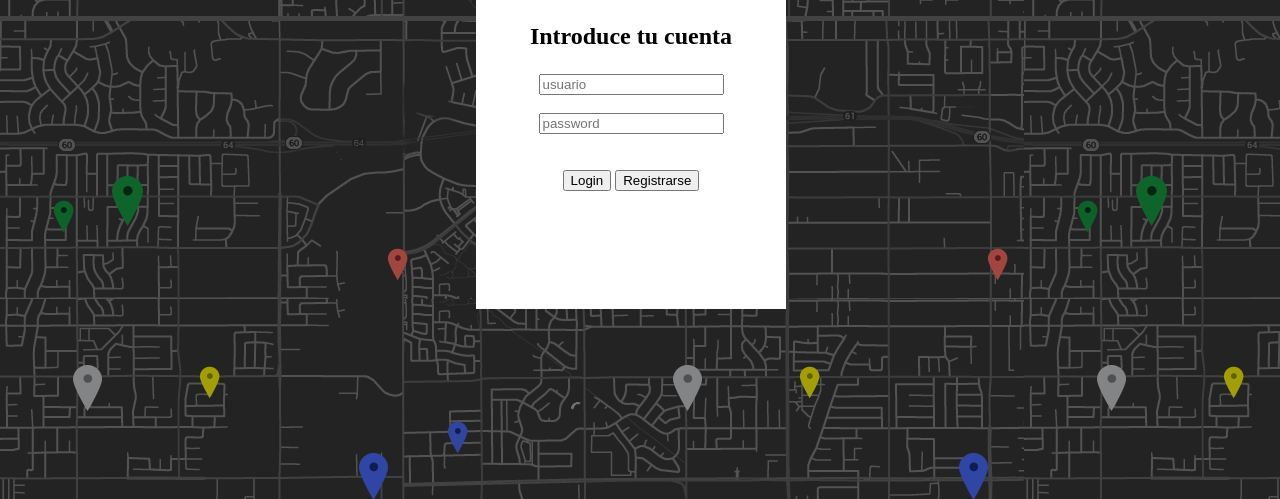
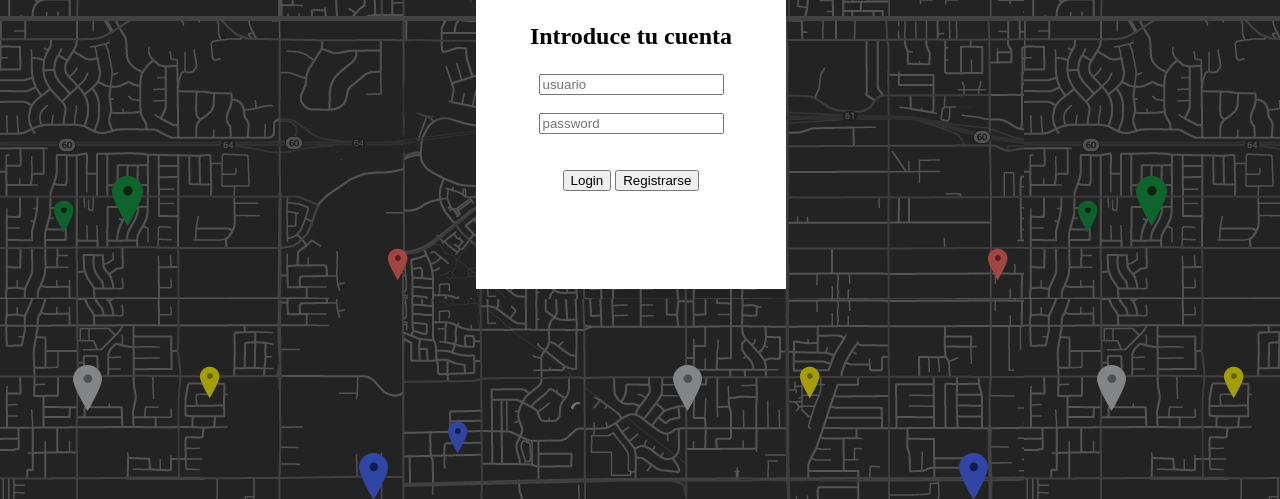
Before and after one commit to Pjorda96/lolitos, a PHP site: page /public/views/loginview.php in a window 1280 px wide. Shown: the part 301-800 px from the top of the page. Run offline with PHP 8.4, Linux system fonts and the light colour scheme.

Commit message:
cambios de jose

```diff
--- a/Floridacar/public/views/loginview.php
+++ b/Floridacar/public/views/loginview.php
@@ -18,7 +18,7 @@ use Car\models\Usuario;
 text-align:center;
   position:absolute;
   width:310px;
-  height:310px;
+  height:290px;
   top:50%;
   left:45%;
   margin-top:-100px;
```
